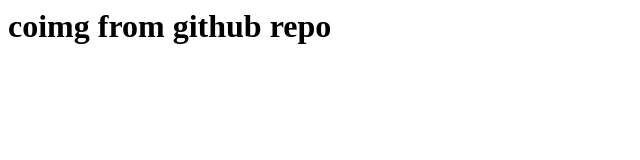
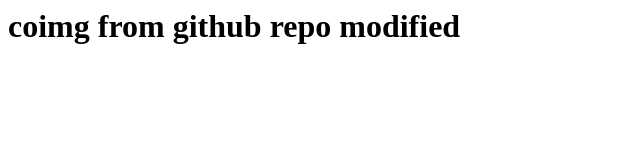
Before and after one commit to PS4152/webserverd2, a plain HTML site: page index.html in a window 1280 px wide. Shown: the whole page, without its empty margins (0-640 px from the left). Drawn offline with Linux system fonts and the light colour scheme.

Commit message:
Update index.html

```diff
--- a/index.html
+++ b/index.html
@@ -1 +1 @@
-<h1>coimg from github repo</h1>
+<h1>coimg from github repo modified</h1>
```
